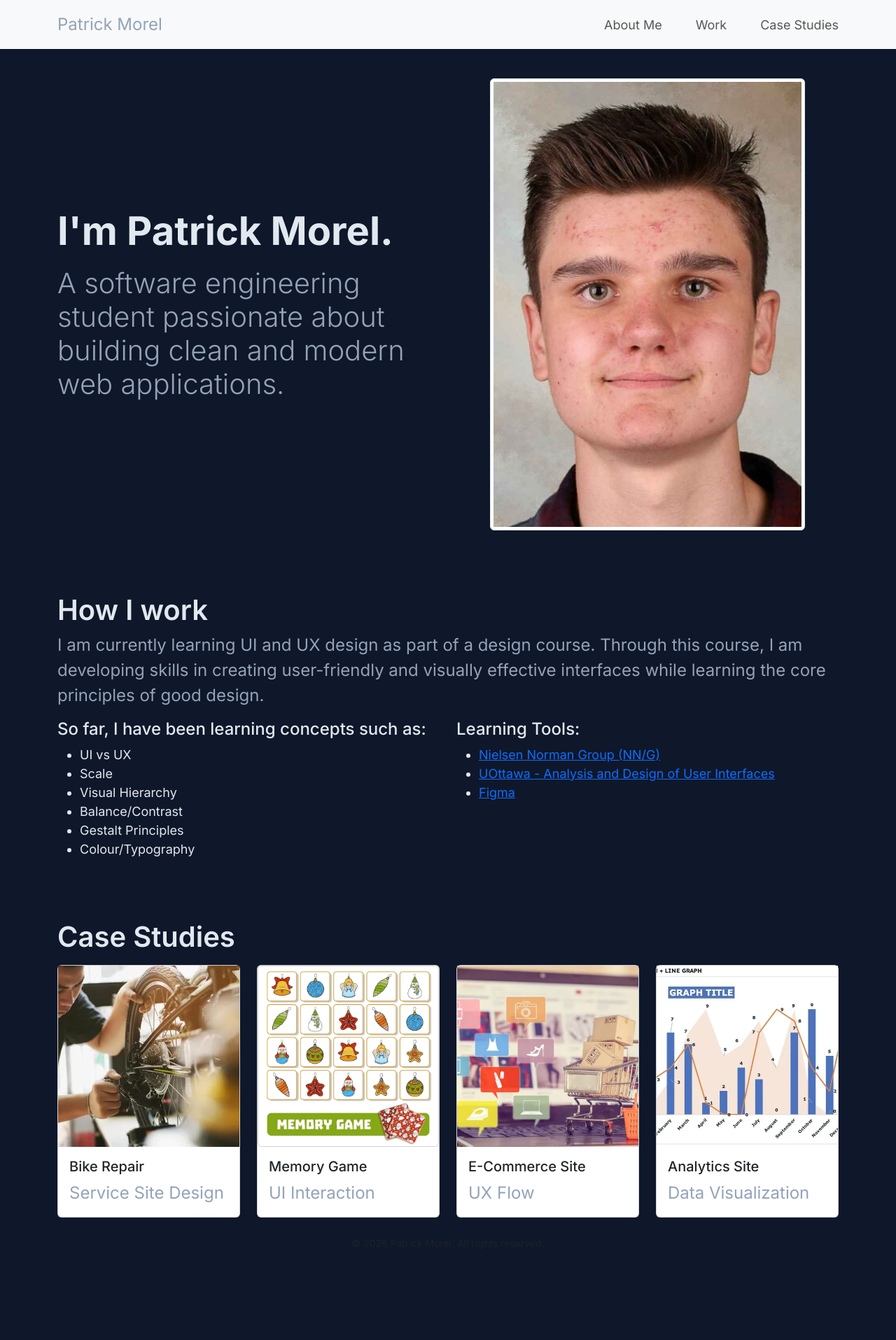
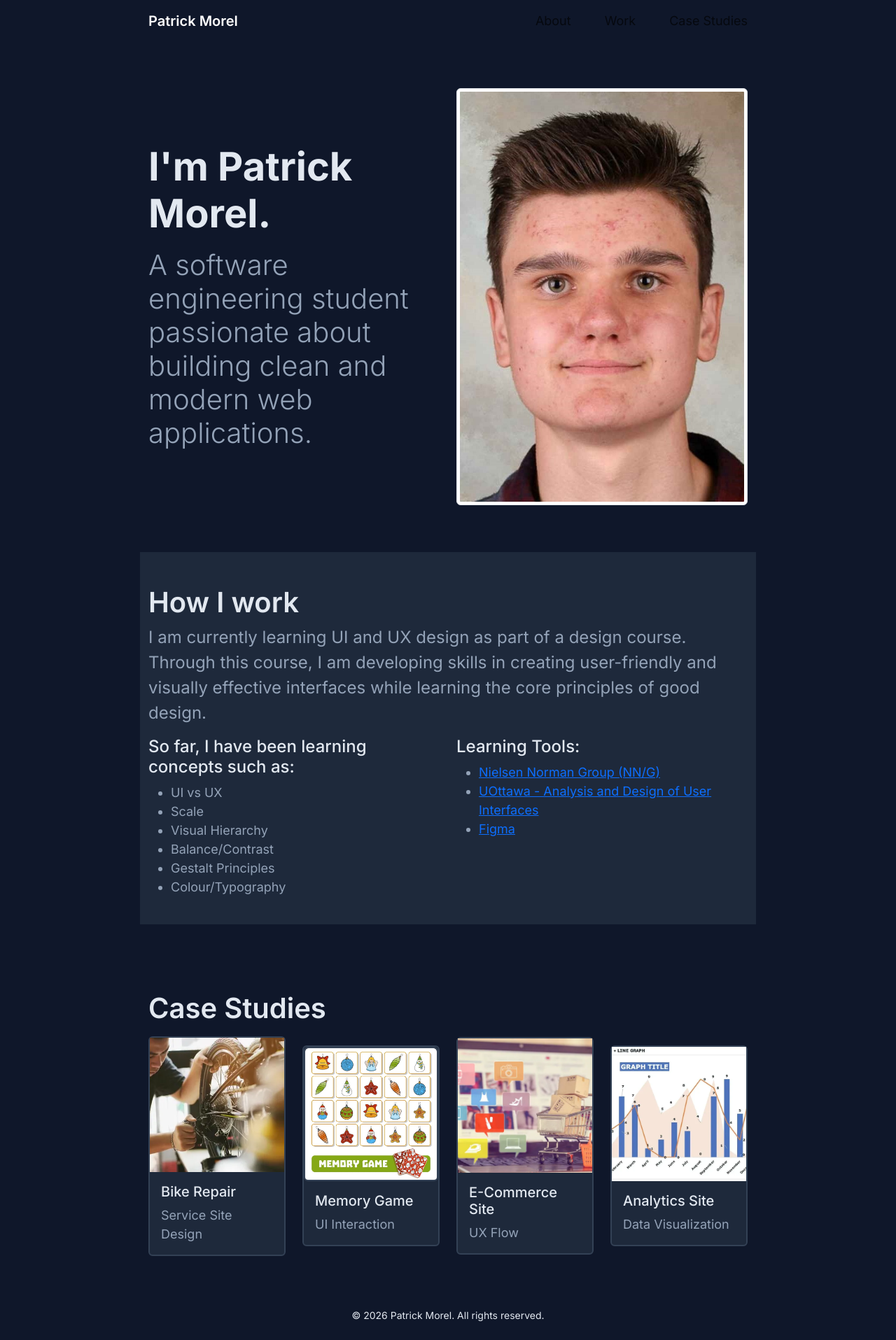
Before and after one commit to Tornado6822/portfolio-website, a React (Vite) app in the folder portfolio-website/: page / in a window 1280 px wide. Shown: the whole page at 70% size. Before the commit the page ends 1812 px from the top, so only its background shows below. Built offline with nearby package versions, Linux system fonts and the light colour scheme.

Commit message:
Finished styling, added navbar link functionality

```diff
--- a/portfolio-website/src/components/CaseStudies.css
+++ b/portfolio-website/src/components/CaseStudies.css
@@ -9,3 +9,17 @@
   height: 100%;
   object-fit: cover;
 }
+
+.card {
+  background-color: var(--bg-card);
+  border-width: 2px;
+  border-color: var(--border);
+}
+
+.card-title {
+  color: var(--text-main);
+}
+
+.card-description {
+  font-size: large;
+}
--- a/portfolio-website/src/components/CaseStudies.jsx
+++ b/portfolio-website/src/components/CaseStudies.jsx
@@ -2,7 +2,7 @@ import "./CaseStudies.css";
 
 function CaseStudies() {
   return (
-    <section className="d-flex justify-content-center">
+    <section id="case-studies" className="d-flex justify-content-center py-5">
       <div className="container">
         <h1 className="pt-5">Case Studies</h1>
         <div className="row align-items-center mt-3">
@@ -17,7 +17,7 @@ function CaseStudies() {
               </div>
               <div className="card-body">
                 <h5 className="card-title">Bike Repair</h5>
-                <p>Service Site Design</p>
+                <p className="card-description">Service Site Design</p>
               </div>
             </div>
           </div>
@@ -32,7 +32,7 @@ function CaseStudies() {
               </div>
               <div className="card-body">
                 <h5 className="card-title">Memory Game</h5>
-                <p>UI Interaction</p>
+                <p className="card-description">UI Interaction</p>
               </div>
             </div>
           </div>
@@ -47,7 +47,7 @@ function CaseStudies() {
               </div>
               <div className="card-body">
                 <h5 className="card-title">E-Commerce Site</h5>
-                <p>UX Flow</p>
+                <p className="card-description">UX Flow</p>
               </div>
             </div>
           </div>
@@ -62,7 +62,7 @@ function CaseStudies() {
               </div>
               <div className="card-body">
                 <h5 className="card-title">Analytics Site</h5>
-                <p>Data Visualization</p>
+                <p className="card-description">Data Visualization</p>
               </div>
             </div>
           </div>
--- a/portfolio-website/src/components/Footer.jsx
+++ b/portfolio-website/src/components/Footer.jsx
@@ -1,6 +1,6 @@
 function Footer() {
   return (
-    <footer className=" text-center py-4 text-muted">
+    <footer className=" text-center py-4">
       <small> © 2026 Patrick Morel. All rights reserved.</small>
     </footer>
   );
--- a/portfolio-website/src/components/Header.css
+++ b/portfolio-website/src/components/Header.css
@@ -0,0 +1,10 @@
+.custom-navbar {
+  height: var(--navbar-height);
+  background: rgba(30, 49, 92, 0.85);
+  backdrop-filter: blur(10px);
+  border-bottom: 1px solid var(--border);
+}
+
+.navbar-nav .nav-link {
+  color: var(--text-main);
+}
--- a/portfolio-website/src/components/Header.jsx
+++ b/portfolio-website/src/components/Header.jsx
@@ -1,25 +1,22 @@
 function Header() {
   return (
-    <header
-      className="sticky-top bg-light d-flex align-items-center"
-      style={{ height: "var(--navbar-height)" }}
-    >
+    <header className="sticky-top d-flex align-items-center custom-navbar">
       <div className="container">
         <nav className="navbar">
-          <p>Patrick Morel</p>
+          <p className="mb-0 fw-semibold fs-5 text-white">Patrick Morel</p>
           <ul className="navbar-nav flex-row gap-5 ms-auto">
             <li className="nav-item">
-              <a className="nav-link" href="#">
-                About Me
+              <a className="nav-link" href="#about">
+                About
               </a>
             </li>
             <li className="nav-item">
-              <a className="nav-link" href="#">
+              <a className="nav-link" href="#work">
                 Work
               </a>
             </li>
             <li className="nav-item">
-              <a className="nav-link" href="#">
+              <a className="nav-link" href="#case-studies">
                 Case Studies
               </a>
             </li>
--- a/portfolio-website/src/components/Hero.jsx
+++ b/portfolio-website/src/components/Hero.jsx
@@ -2,7 +2,7 @@ import "./Hero.css";
 
 function Hero() {
   return (
-    <div className="hero d-flex align-items-center">
+    <div id="about" className="hero d-flex align-items-center">
       <div className="container">
         <div className="row align-items-center">
           {/* left text */}
--- a/portfolio-website/src/components/Workflow.jsx
+++ b/portfolio-website/src/components/Workflow.jsx
@@ -1,6 +1,12 @@
 function Workflow() {
   return (
-    <div className="py-4">
+    <section
+      id="work"
+      className="py-4"
+      style={{
+        backgroundColor: "var(--bg-card)",
+      }}
+    >
       <div className="container mt-4">
         <h1>How I work</h1>
 
@@ -46,7 +52,7 @@ function Workflow() {
           </div>
         </div>
       </div>
-    </div>
+    </section>
   );
 }
 
--- a/portfolio-website/src/index.css
+++ b/portfolio-website/src/index.css
@@ -31,6 +31,8 @@
 }
 
 body {
+  margin-left: 200px;
+  margin-right: 200px;
   background-color: var(--bg-main);
   color: var(--text-main);
   font-family: "Inter", sans-serif;
@@ -53,4 +55,9 @@ p {
 
 li {
   font-size: large;
+  color: var(--text-muted);
 }
+
+section {
+  scroll-margin-top: 80px;
+}
```
